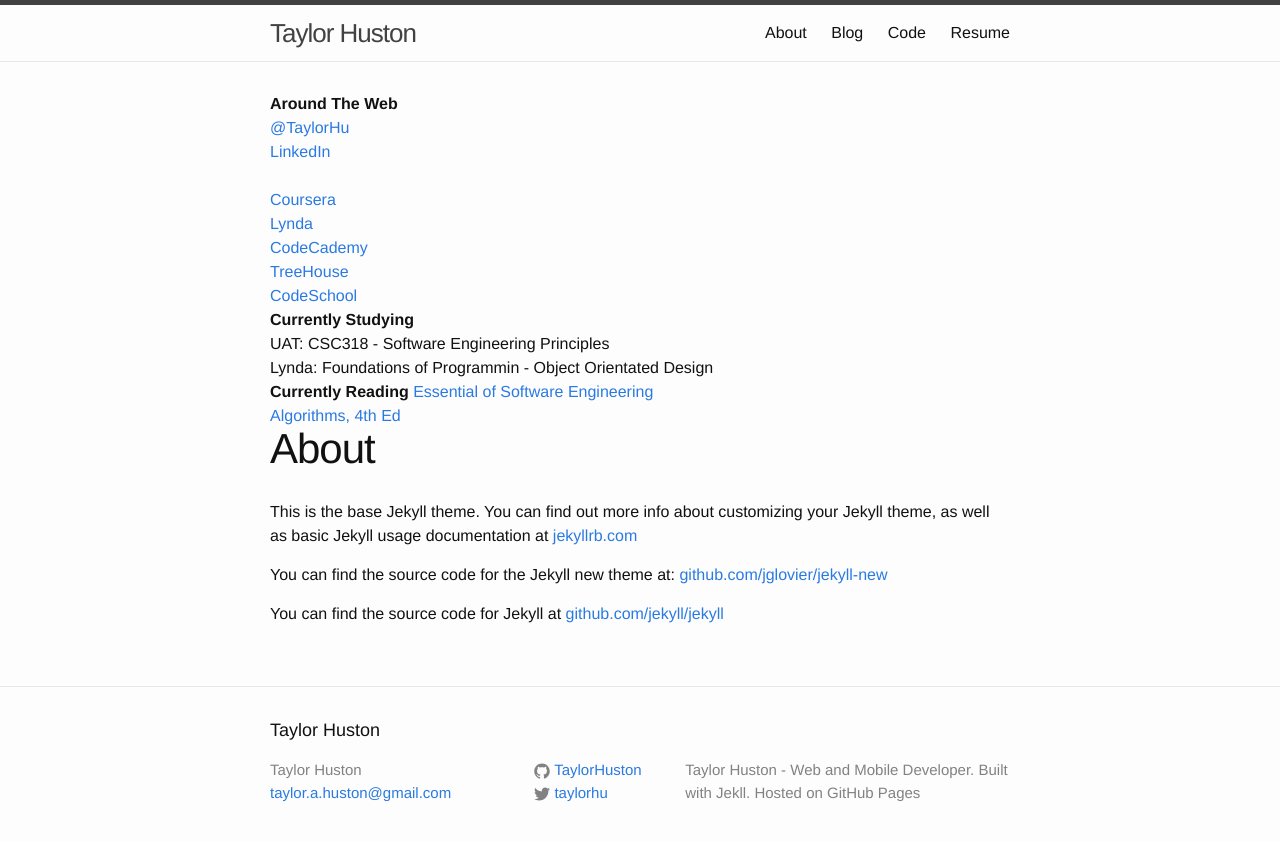
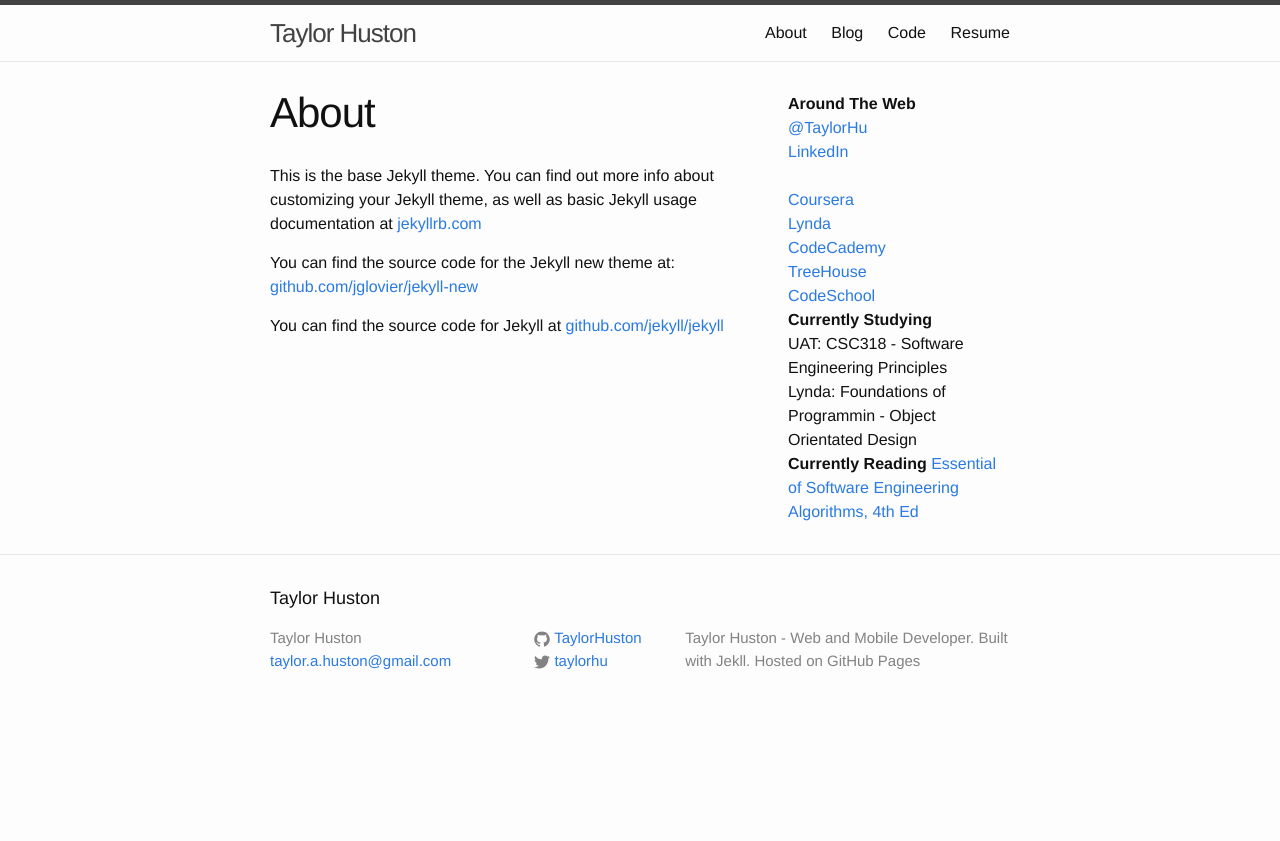
Before and after one commit to TaylorHuston/taylorhuston.github.io, a Jekyll site: the page built from about.md, in a window 1280 px wide. Shown: the top 841 px of the page. Built offline with Jekyll 4.4.1, drawn with Linux system fonts in a browser that asks for light colours.

Commit message:
Test floating sidebar

```diff
--- a/_layouts/page.html
+++ b/_layouts/page.html
@@ -3,8 +3,11 @@
 ---
 <div class="post">
 
+  <div class="right">
     {% include sidebar.html %}
+  </div>
 
+  <div class="left">
     <header class="post-header">
       <h1 class="post-title">{{ page.title }}</h1>
     </header>
@@ -12,5 +15,6 @@
     <article class="post-content">
       {{ content }}
     </article>
+  </div>
 
 </div>
--- a/_sass/_layout.scss
+++ b/_sass/_layout.scss
@@ -188,7 +188,15 @@
     font-size: 24px;
 }
 
+.left {
+  width: 65%;
+  float: left;
+}
 
+.right {
+  width: 30%;
+  float: right;
+}
 
 /**
  * Posts
```
Lines whose indentation alone changed are shown as unchanged.
